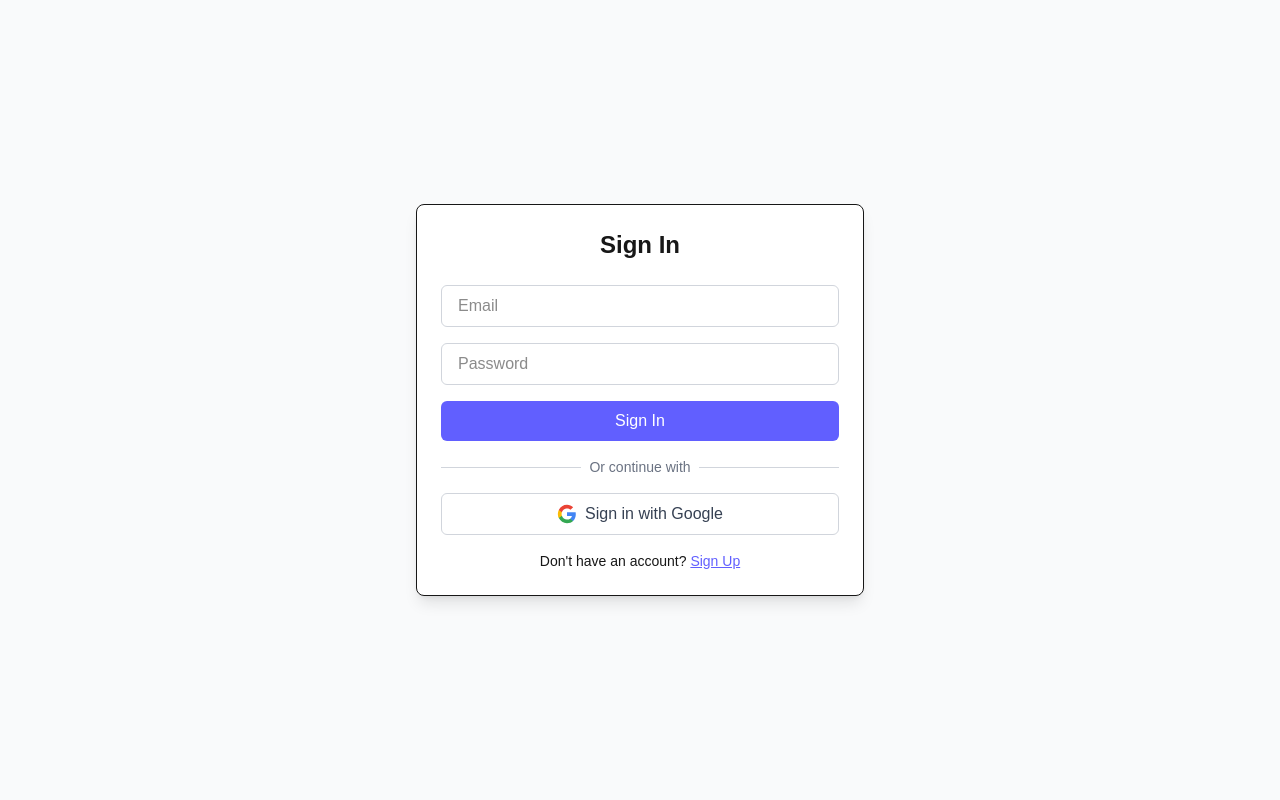
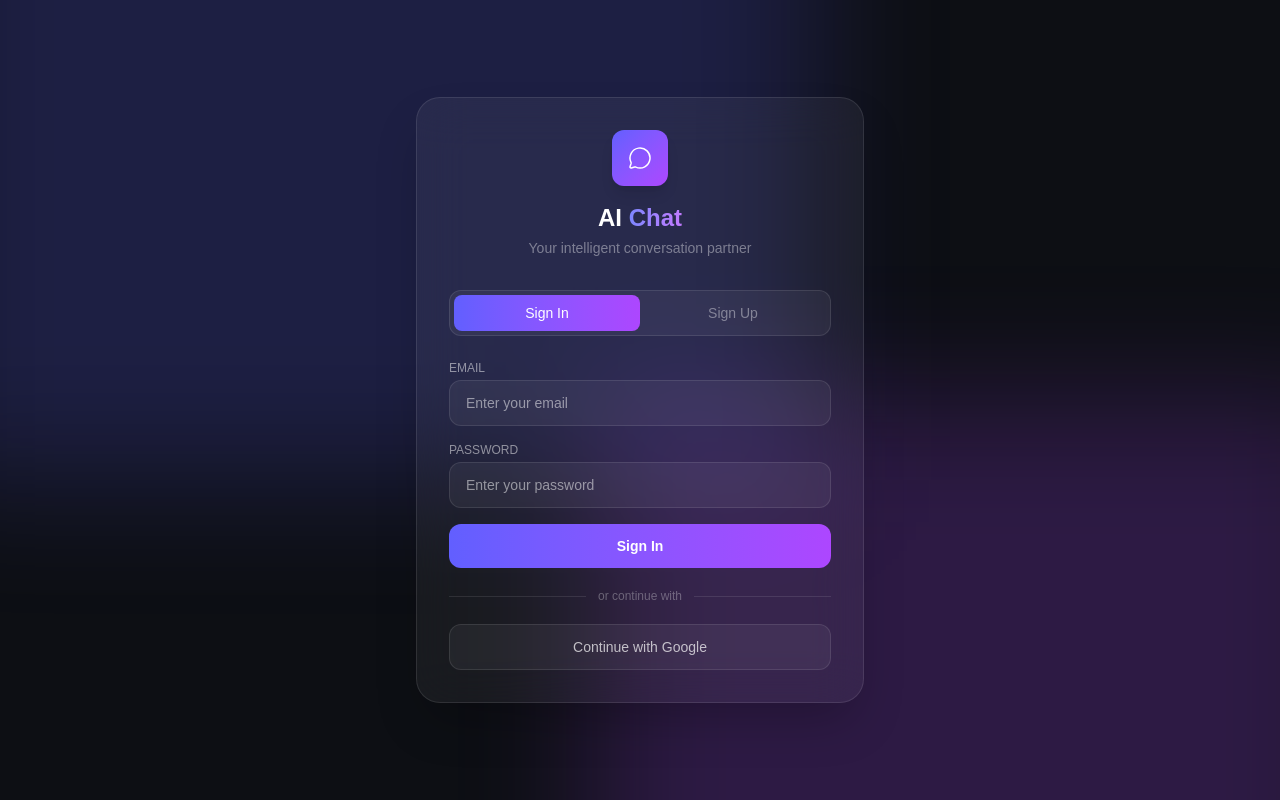
Before and after one commit to shahdhammouda02/ai-chat, a Next.js app: page /auth/login in a window 1280 px wide. Built offline with nearby package versions, Linux system fonts and the light colour scheme; no server answers.

Commit message:
UI updates

```diff
--- a/app/auth/login/page.tsx
+++ b/app/auth/login/page.tsx
@@ -17,15 +17,11 @@ export default function LoginPage() {
 
   if (loading) {
     return (
-      <div className="flex items-center justify-center h-screen">
+      <div className="flex items-center justify-center h-screen bg-gray-950">
         <div className="text-gray-500">Loading...</div>
       </div>
     );
   }
 
-  return (
-    <div className="min-h-screen flex items-center justify-center bg-gray-50">
-      <AuthForm />
-    </div>
-  );
+  return <AuthForm />;
 }
--- a/app/components/AuthForm.tsx
+++ b/app/components/AuthForm.tsx
@@ -8,6 +8,7 @@ import {
   signInWithPopup,
 } from "firebase/auth";
 import { auth } from "@/app/lib/firebase-client";
+import { MessageCircle } from "lucide-react";
 
 export default function AuthForm() {
   const [email, setEmail] = useState("");
@@ -28,7 +29,7 @@ export default function AuthForm() {
         await createUserWithEmailAndPassword(auth, email, password);
       }
     } catch (err: unknown) {
-      setError(err instanceof Error ? err.message : "An error occurred");
+      setError(err instanceof Error ? err.message : "Something went wrong");
     } finally {
       setLoading(false);
     }
@@ -48,90 +49,126 @@ export default function AuthForm() {
   };
 
   return (
-    <div className="p-6 border rounded-lg max-w-md w-full bg-white shadow-lg">
-      <h2 className="text-2xl font-semibold text-center mb-6">
-        {isLogin ? "Sign In" : "Sign Up"}
-      </h2>
+    <div className="min-h-screen flex items-center justify-center bg-[#0d0f14] px-6 relative overflow-hidden">
+      <div className="absolute -top-40 -left-20 w-[70%] h-[80%] bg-indigo-500/20 blur-3xl" />
+      <div className="absolute -bottom-40 -right-20 w-[60%] h-[70%] bg-purple-500/20 blur-3xl" />
+
+      <div className="relative z-10 w-full max-w-md bg-white/5 border border-white/10 backdrop-blur-xl rounded-3xl p-8 shadow-2xl">
+        <div className="text-center mb-8">
+          <div className="w-14 h-14 mx-auto mb-4 rounded-xl bg-linear-to-br from-indigo-500 to-purple-500 flex items-center justify-center shadow-lg">
+            <MessageCircle className="h-6 w-6 text-white" strokeWidth={1.5} />
+          </div>
+          <h1 className="text-2xl font-bold text-white">
+            AI{" "}
+            <span className="text-transparent bg-clip-text bg-linear-to-r from-indigo-400 to-purple-400">
+              Chat
+            </span>
+          </h1>
+          <p className="text-sm text-white/40 mt-1">
+            Your intelligent conversation partner
+          </p>
+        </div>
+
+        {/* Tabs */}
+        <div className="flex bg-white/5 border border-white/10 rounded-xl p-1 mb-6">
+          <button
+            onClick={() => setIsLogin(true)}
+            disabled={loading}
+            className={`flex-1 py-2 rounded-lg text-sm transition ${
+              isLogin
+                ? "bg-linear-to-r from-indigo-500 to-purple-500 text-white"
+                : "text-white/40"
+            }`}
+          >
+            Sign In
+          </button>
+          <button
+            onClick={() => setIsLogin(false)}
+            disabled={loading}
+            className={`flex-1 py-2 rounded-lg text-sm transition ${
+              !isLogin
+                ? "bg-linear-to-r from-indigo-500 to-purple-500 text-white"
+                : "text-white/40"
+            }`}
+          >
+            Sign Up
+          </button>
+        </div>
 
         {error && (
-        <div className="bg-red-50 text-red-600 p-3 rounded-md mb-4 text-sm">
+          <div className="bg-red-500/10 border border-red-500/30 text-red-300 p-3 rounded-lg text-sm mb-4">
             {error}
           </div>
         )}
 
+        {/* Form */}
         <form onSubmit={handleSubmit} className="space-y-4">
+          <div>
+            <label
+              htmlFor="email"
+              className="block text-xs text-white/50 mb-1 uppercase"
+            >
+              Email
+            </label>
             <input
+              id="email"
               type="email"
-          placeholder="Email"
+              placeholder="Enter your email"
               value={email}
               onChange={(e) => setEmail(e.target.value)}
-          className="w-full border border-gray-300 px-4 py-2 rounded-md focus:outline-none focus:ring-2 focus:ring-indigo-400"
+              disabled={loading}
+              className="w-full bg-white/5 border border-white/10 rounded-xl px-4 py-3 text-white text-sm focus:outline-none focus:ring-2 focus:ring-indigo-500"
               required
-          disabled={loading}
             />
+          </div>
+
+          <div>
+            <label
+              htmlFor="password"
+              className="block text-xs text-white/50 mb-1 uppercase"
+            >
+              Password
+            </label>
             <input
+              id="password"
               type="password"
-          placeholder="Password"
+              placeholder="Enter your password"
               value={password}
               onChange={(e) => setPassword(e.target.value)}
-          className="w-full border border-gray-300 px-4 py-2 rounded-md focus:outline-none focus:ring-2 focus:ring-indigo-400"
+              disabled={loading}
+              className="w-full bg-white/5 border border-white/10 rounded-xl px-4 py-3 text-white text-sm focus:outline-none focus:ring-2 focus:ring-indigo-500"
               required
-          disabled={loading}
             />
+          </div>
+
           <button
             type="submit"
             disabled={loading}
-          className="w-full bg-indigo-500 text-white py-2 rounded-md hover:bg-indigo-600 transition disabled:opacity-50"
+            className="w-full py-3 rounded-xl bg-linear-to-r from-indigo-500 to-purple-500 text-white font-semibold text-sm hover:opacity-90 transition disabled:opacity-50"
           >
-          {loading ? "Processing..." : isLogin ? "Sign In" : "Sign Up"}
+            {loading
+              ? "Please wait..."
+              : isLogin
+                ? "Sign In"
+                : "Create Account"}
           </button>
         </form>
 
-      <div className="relative my-4">
-        <div className="absolute inset-0 flex items-center">
-          <div className="w-full border-t border-gray-300"></div>
-        </div>
-        <div className="relative flex justify-center text-sm">
-          <span className="px-2 bg-white text-gray-500">Or continue with</span>
-        </div>
+        {/* Divider */}
+        <div className="flex items-center gap-3 my-5">
+          <div className="flex-1 h-px bg-white/10" />
+          <span className="text-xs text-white/30">or continue with</span>
+          <div className="flex-1 h-px bg-white/10" />
         </div>
 
         <button
           onClick={handleGoogleSignIn}
           disabled={loading}
-        className="w-full flex items-center justify-center gap-2 border border-gray-300 bg-white text-gray-700 py-2 rounded-md hover:bg-gray-50 transition disabled:opacity-50"
+          className="w-full flex items-center justify-center gap-2 py-3 rounded-xl bg-white/5 border border-white/10 text-white/70 text-sm hover:bg-white/10 transition"
         >
-        <svg className="w-5 h-5" viewBox="0 0 24 24">
-          <path
-            fill="#4285F4"
-            d="M22.56 12.25c0-.78-.07-1.53-.2-2.25H12v4.26h5.92c-.26 1.37-1.04 2.53-2.21 3.31v2.77h3.57c2.08-1.92 3.28-4.74 3.28-8.09z"
-          />
-          <path
-            fill="#34A853"
-            d="M12 23c2.97 0 5.46-.98 7.28-2.66l-3.57-2.77c-.98.66-2.23 1.06-3.71 1.06-2.86 0-5.29-1.93-6.16-4.53H2.18v2.84C3.99 20.53 7.7 23 12 23z"
-          />
-          <path
-            fill="#FBBC05"
-            d="M5.84 14.09c-.22-.66-.35-1.36-.35-2.09s.13-1.43.35-2.09V7.07H2.18C1.43 8.55 1 10.22 1 12s.43 3.45 1.18 4.93l2.85-2.22.81-.62z"
-          />
-          <path
-            fill="#EA4335"
-            d="M12 5.38c1.62 0 3.06.56 4.21 1.64l3.15-3.15C17.45 2.09 14.97 1 12 1 7.7 1 3.99 3.47 2.18 7.07l3.66 2.84c.87-2.6 3.3-4.53 6.16-4.53z"
-          />
-        </svg>
-        Sign in with Google
+          Continue with Google
         </button>
-
-      <p className="text-sm text-center mt-4">
-        {isLogin ? "Don't have an account?" : "Already have an account?"}{" "}
-        <button
-          onClick={() => setIsLogin(!isLogin)}
-          className="text-indigo-500 underline"
-          disabled={loading}
-        >
-          {isLogin ? "Sign Up" : "Sign In"}
-        </button>
-      </p>
+      </div>
     </div>
   );
 }
--- a/app/page.tsx
+++ b/app/page.tsx
@@ -5,7 +5,7 @@ import { useRouter, useSearchParams } from "next/navigation";
 import { useAuth } from "@/app/hooks/useAuth";
 import { auth } from "@/app/lib/firebase-client";
 import { signOut } from "firebase/auth";
-import { LogOut } from "lucide-react";
+import { LogIn, LogOut, MessageSquare, Sparkles, Lock } from "lucide-react";
 import Sidebar from "@/app/components/Sidebar";
 import { Chat } from "@/app/modules/chat/chat.types";
 
@@ -18,6 +18,66 @@ async function fetchJSON(url: string, options?: RequestInit) {
   const res = await fetch(url, options);
   const data = await res.json();
   return { res, data };
+}
+
+function WelcomeScreen({ onSignIn }: { onSignIn: () => void }) {
+  return (
+    <div className="flex-1 flex flex-col items-center justify-center p-8 bg-[#0d0f14]">
+      <div className="max-w-md w-full text-center space-y-6">
+        {/* Icon */}
+        <div className="flex justify-center">
+          <div className="w-20 h-20 rounded-2xl bg-linear-to-r from-indigo-500 to-purple-500 flex items-center justify-center shadow-lg shadow-indigo-500/20">
+            <MessageSquare className="h-10 w-10 text-white" />
+          </div>
+        </div>
+
+        {/* Heading */}
+        <div className="space-y-2">
+          <h1 className="text-3xl font-bold text-white">Welcome to AI Chat</h1>
+          <p className="text-white/40 text-base leading-relaxed">
+            Your intelligent conversation partner. Sign in to start chatting
+            with AI and unlock the full experience.
+          </p>
+        </div>
+
+        {/* Features */}
+        <div className="bg-white/5 border border-white/10 rounded-2xl p-5 space-y-3 text-left backdrop-blur-sm">
+          {[
+            {
+              icon: <Sparkles className="h-4 w-4 text-indigo-400" />,
+              text: "Powered by Gemini AI for smart, accurate responses",
+            },
+            {
+              icon: <MessageSquare className="h-4 w-4 text-indigo-400" />,
+              text: "Save and manage all your conversations",
+            },
+            {
+              icon: <Lock className="h-4 w-4 text-indigo-400" />,
+              text: "Your chats are private and securely stored",
+            },
+          ].map((item, i) => (
+            <div key={i} className="flex items-start gap-3">
+              <div className="mt-0.5 shrink-0">{item.icon}</div>
+              <span className="text-sm text-white/60">{item.text}</span>
+            </div>
+          ))}
+        </div>
+
+        {/* CTA */}
+        <button
+          onClick={onSignIn}
+          className="w-full flex items-center justify-center gap-2 bg-linear-to-r from-indigo-500 to-purple-500 text-white py-3 px-6 rounded-xl font-semibold text-base hover:opacity-90 transition shadow-md shadow-indigo-500/20"
+        >
+          <LogIn className="h-5 w-5" />
+          Sign In to Get Started
+        </button>
+
+        <p className="text-xs text-white/30">
+          Don&apos;t have an account? You can create one on the sign-in page.
+        </p>
+      </div>
+    </div>
+  );
 }
 
 function ChatPageContent() {
@@ -39,12 +99,7 @@ function ChatPageContent() {
   const currentChatTitle = currentChat?.title || "AI Chat";
 
   useEffect(() => {
-    if (!authLoading && !user) {
-      router.push("/auth/login");
-    }
-  }, [user, authLoading, router]);
-
-  useEffect(() => {
+    if (!user) return;
     if (currentChatId && currentChatId !== urlChatId) {
       router.replace(`/?chat=${currentChatId}`, { scroll: false });
     } else if (
@@ -56,7 +111,7 @@ function ChatPageContent() {
     } else if (!currentChatId && urlChatId) {
       router.replace("/", { scroll: false });
     }
-  }, [currentChatId, urlChatId, chats, router]);
+  }, [currentChatId, urlChatId, chats, router, user]);
 
   useEffect(() => {
     if (!user) return;
@@ -226,6 +281,10 @@ function ChatPageContent() {
     router.push("/auth/login");
   }, [router]);
 
+  const handleGoToLogin = useCallback(() => {
+    router.push("/auth/login");
+  }, [router]);
+
   const handleDeleteChat = useCallback(
     async (chatId: string) => {
       if (!user) return;
@@ -261,8 +320,6 @@ function ChatPageContent() {
 
   const handleSelectChat = useCallback((chatId: string) => {
     setCurrentChatId(chatId);
-    // Do NOT close sidebar when selecting a chat
-    // setSidebarOpen(false);
   }, []);
 
   const toggleSidebar = useCallback(() => setSidebarOpen((prev) => !prev), []);
@@ -317,18 +374,66 @@ function ChatPageContent() {
 
   if (authLoading) {
     return (
-      <div className="flex items-center justify-center h-screen">
-        <div className="text-gray-500">Loading...</div>
+      <div className="flex items-center justify-center h-screen bg-[#0d0f14]">
+        <div className="text-white/50">Loading...</div>
       </div>
     );
   }
 
-  if (!user) return null;
+  // Unauthenticated view
+  if (!user) {
+    return (
+      <div className="flex h-screen bg-[#0d0f14]">
+        {/* Minimal sidebar — no chats, new chat disabled */}
+        <Sidebar
+          isOpen={sidebarOpen}
+          onToggle={toggleSidebar}
+          chats={[]}
+          currentChatId={null}
+          onSelectChat={() => {}}
+          onNewChat={() => {}}
+          onDeleteChat={async () => {}}
+          onRenameChat={async () => {}}
+          userName=""
+          onSignOut={() => {}}
+          disabled={true}
+        />
 
+        <div
+          className={`flex-1 flex flex-col transition-all duration-300 ${
+            sidebarOpen ? "ml-0 md:ml-64" : "ml-0 md:ml-16"
+          } pl-14 md:pl-0`}
+        >
+          {/* Header with Sign In button */}
+          <div className="bg-linear-to-r from-indigo-500 to-purple-500 text-white py-4 px-4 flex justify-between items-center shadow-md sticky top-0 z-20 h-16">
+            <div className="flex items-center gap-2 min-w-0 flex-1">
+              <div className="w-10 md:hidden shrink-0" />
+              <span className="font-semibold text-base md:text-lg truncate ml-3">
+                AI Chat
+              </span>
+            </div>
+            <button
+              onClick={handleGoToLogin}
+              className="bg-white/10 backdrop-blur-sm text-white p-2 md:px-4 md:py-1 rounded-md hover:bg-white/20 transition flex items-center justify-center gap-2 shrink-0"
+            >
+              <span className="hidden md:inline text-sm font-medium">
+                Sign In
+              </span>
+              <LogIn className="h-5 w-5 md:hidden" />
+            </button>
+          </div>
+
+          <WelcomeScreen onSignIn={handleGoToLogin} />
+        </div>
+      </div>
+    );
+  }
+
+  // Authenticated view
   const userName = user.displayName || user.email || "User";
 
   return (
-    <div className="flex h-screen bg-gray-50">
+    <div className="flex h-screen bg-[#0d0f14]">
       <Sidebar
         isOpen={sidebarOpen}
         onToggle={toggleSidebar}
@@ -349,7 +454,7 @@ function ChatPageContent() {
         } pl-14 md:pl-0`}
       >
         {/* Header */}
-        <div className="bg-indigo-500 text-white py-4 px-4 flex justify-between items-center shadow-md sticky top-0 z-20 h-16">
+        <div className="bg-linear-to-r from-indigo-500 to-purple-500 text-white py-4 px-4 flex justify-between items-center shadow-md sticky top-0 z-20 h-16">
           <div className="flex items-center gap-2 min-w-0 flex-1">
             <div className="w-10 md:hidden shrink-0" />
             <span className="font-semibold text-base md:text-lg truncate ml-3">
@@ -358,9 +463,11 @@ function ChatPageContent() {
           </div>
           <button
             onClick={handleSignOut}
-            className="bg-white text-indigo-500 p-2 md:px-4 md:py-1 rounded-md hover:bg-indigo-50 transition flex items-center justify-center shrink-0"
+            className="bg-white/10 backdrop-blur-sm text-white p-2 md:px-4 md:py-1 rounded-md hover:bg-white/20 transition flex items-center justify-center shrink-0"
           >
-            <span className="hidden md:inline text-sm font-medium">Sign Out</span>
+            <span className="hidden md:inline text-sm font-medium">
+              Sign Out
+            </span>
             <LogOut className="h-5 w-5 md:hidden" />
           </button>
         </div>
@@ -368,17 +475,24 @@ function ChatPageContent() {
         {/* Chat Content */}
         <div className="flex-1 overflow-y-auto p-6 space-y-4">
           {messages.map((msg, idx) => (
-            <div key={idx} className={`flex ${msg.role === "user" ? "justify-end" : "justify-start"}`}>
-              <div className={`max-w-[85%] md:max-w-[70%] px-4 py-3 rounded-2xl text-sm shadow-sm ${
-                  msg.role === "user" ? "bg-indigo-100 text-indigo-900 rounded-br-sm" : "bg-white text-gray-800 border rounded-bl-sm"
-              }`}>
+            <div
+              key={idx}
+              className={`flex ${msg.role === "user" ? "justify-end" : "justify-start"}`}
+            >
+              <div
+                className={`max-w-[85%] md:max-w-[70%] px-4 py-3 rounded-2xl text-sm shadow-sm ${
+                  msg.role === "user"
+                    ? "bg-linear-to-r from-indigo-500/20 to-purple-500/20 text-white rounded-br-sm"
+                    : "bg-white/5 border border-white/10 text-white/80 rounded-bl-sm"
+                }`}
+              >
                 {msg.content}
               </div>
             </div>
           ))}
           {loading && (
             <div className="flex justify-start">
-              <div className="bg-white border px-4 py-3 rounded-2xl shadow-sm text-sm animate-pulse text-gray-500">
+              <div className="bg-white/5 border border-white/10 px-4 py-3 rounded-2xl shadow-sm text-sm animate-pulse text-white/40">
                 AI is typing...
               </div>
             </div>
@@ -387,7 +501,7 @@ function ChatPageContent() {
         </div>
 
         {/* Input Area */}
-        <div className="border-t bg-white p-4 flex gap-3">
+        <div className="border-t border-white/10 bg-white/5 backdrop-blur-sm p-4 flex gap-3">
           <input
             type="text"
             value={input}
@@ -395,12 +509,12 @@ function ChatPageContent() {
             onKeyDown={handleKeyDown}
             placeholder="Type your message..."
             disabled={loading}
-            className="flex-1 border rounded-xl px-4 py-3 text-sm focus:outline-none focus:ring-2 focus:ring-indigo-400 disabled:bg-gray-100"
+            className="flex-1 bg-white/5 border border-white/10 rounded-xl px-4 py-3 text-sm text-white placeholder:text-white/30 focus:outline-none focus:ring-2 focus:ring-indigo-500 disabled:bg-white/5 disabled:opacity-50"
           />
           <button
             onClick={handleSend}
             disabled={loading || !input.trim()}
-            className="bg-indigo-500 text-white px-6 py-3 rounded-xl text-sm font-medium hover:bg-indigo-600 transition"
+            className="bg-linear-to-r from-indigo-500 to-purple-500 text-white px-6 py-3 rounded-xl text-sm font-medium hover:opacity-90 transition disabled:opacity-50"
           >
             Send
           </button>
@@ -412,7 +526,9 @@ function ChatPageContent() {
 
 export default function ChatPage() {
   return (
-    <Suspense fallback={<div>Loading...</div>}>
+    <Suspense
+      fallback={<div className="bg-[#0d0f14] text-white/50">Loading...</div>}
+    >
       <ChatPageContent />
     </Suspense>
   );
```
Also changed, not shown: app/components/Sidebar.tsx (+24 -18 lines), 1 other file (tests, documents, lock files or other folders). Lines whose indentation alone changed are shown as unchanged.
